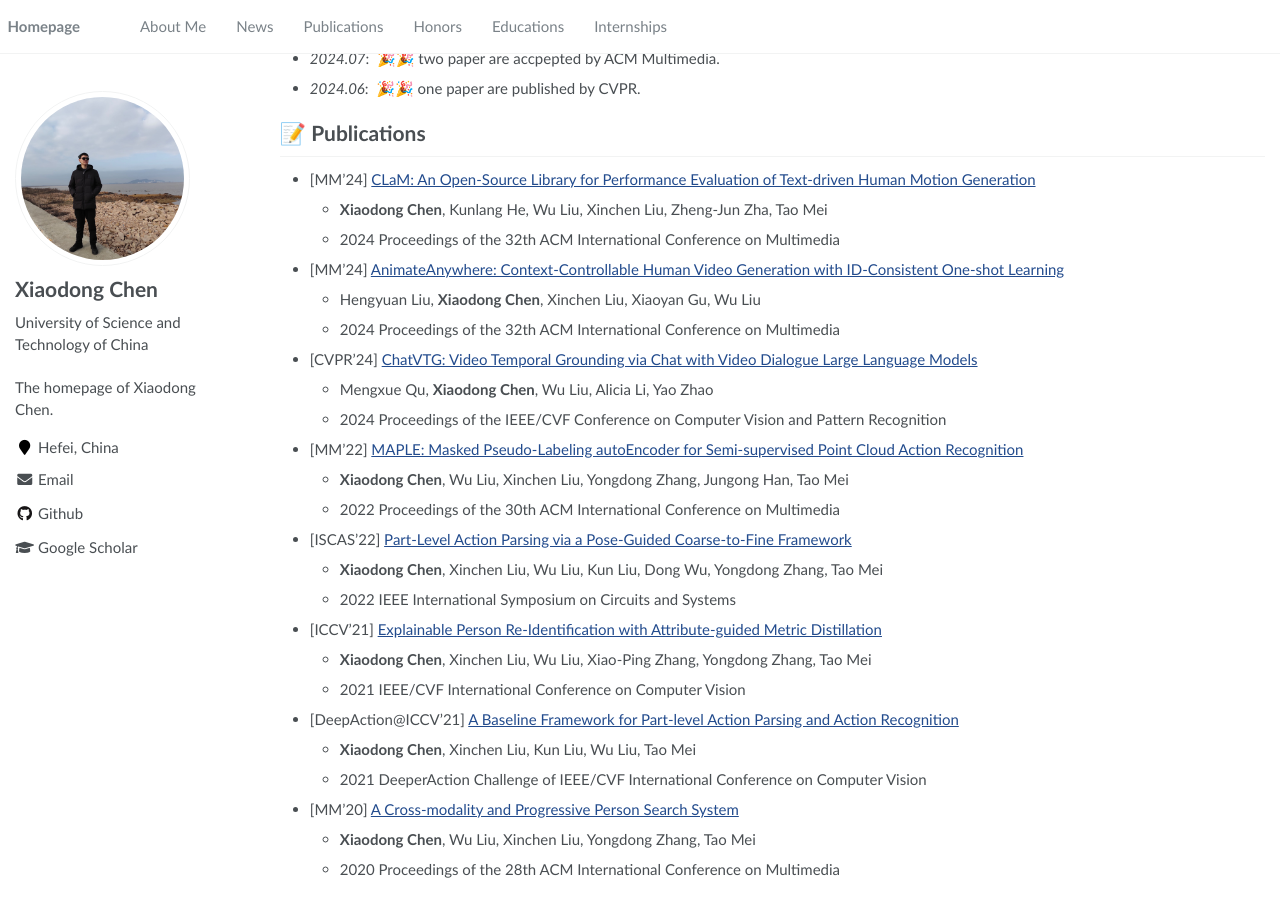
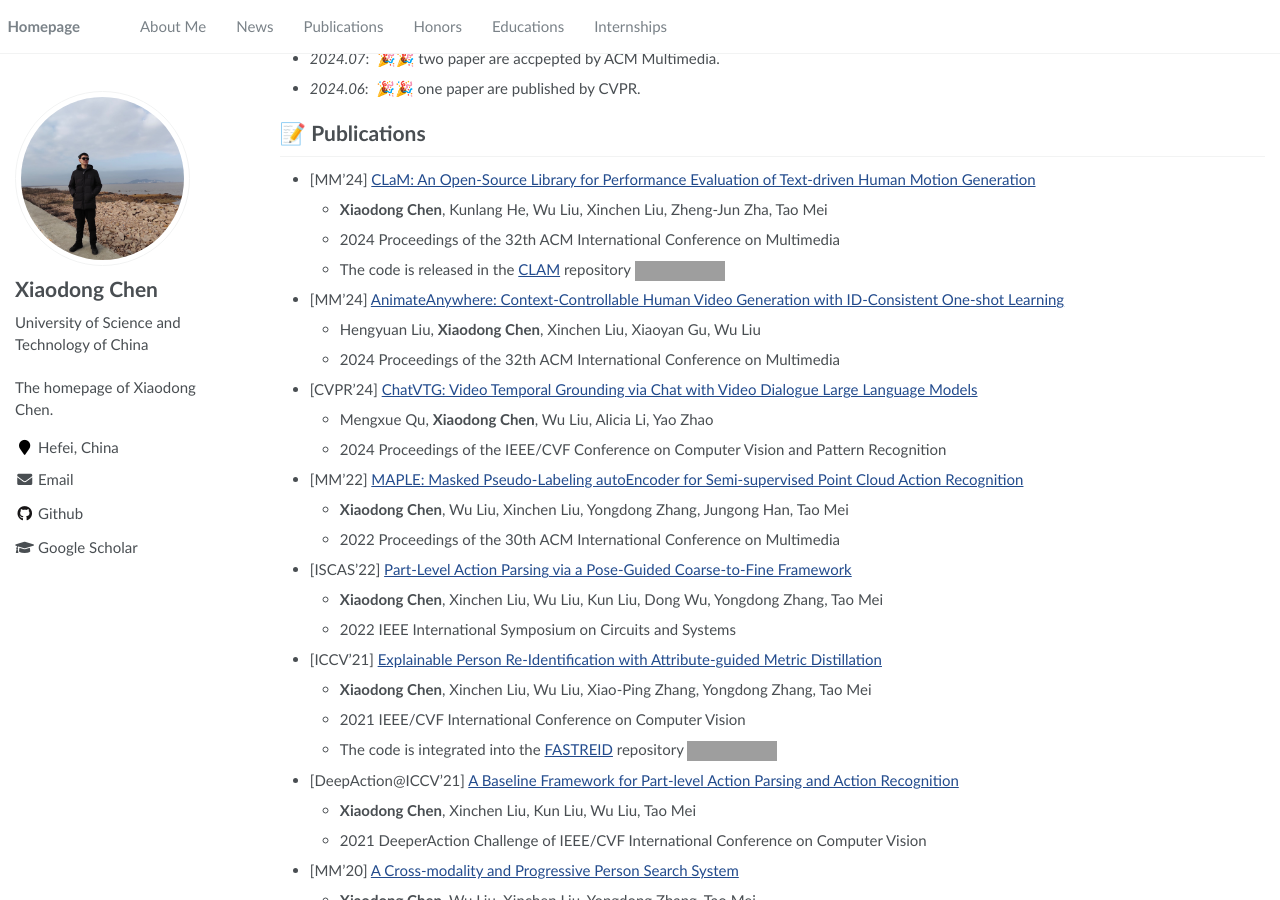
Before and after one commit to SheldongChen/SheldongChen.github.io, a Jekyll site: the page built from _pages/about.md, in a window 1280 px wide and 900 px high, scrolled down 218 px. Built offline with Jekyll 4.4.1, drawn with Linux system fonts in a browser that asks for light colours; grey boxes are pictures that could not be loaded.

Commit message:
Update about.md

```diff
--- a/_pages/about.md
+++ b/_pages/about.md
@@ -33,27 +33,39 @@ My research interests include multimedia computing, computer vision, and their a
 - [MM'24] [CLaM: An Open-Source Library for Performance Evaluation of Text-driven Human Motion Generation]()
   - **Xiaodong Chen**, Kunlang He, Wu Liu, Xinchen Liu, Zheng-Jun Zha, Tao Mei
   - 2024 Proceedings of the 32th ACM International Conference on Multimedia
+  - The code is released in the [CLAM](https://github.com/SheldongChen/CLaM) repository ![](https://img.shields.io/github/stars/SheldongChen/CLaM?color=green&style=social)
+
 - [MM'24] [AnimateAnywhere: Context-Controllable Human Video Generation with ID-Consistent One-shot Learning]()
   - Hengyuan Liu, **Xiaodong Chen**, Xinchen Liu, Xiaoyan Gu, Wu Liu
   - 2024 Proceedings of the 32th ACM International Conference on Multimedia
+
 - [CVPR'24] [ChatVTG: Video Temporal Grounding via Chat with Video Dialogue Large Language Models](https://openaccess.thecvf.com/content/CVPR2024W/PVUW/papers/Qu_ChatVTG_Video_Temporal_Grounding_via_Chat_with_Video_Dialogue_Large_CVPRW_2024_paper.pdf)
   - Mengxue Qu, **Xiaodong Chen**, Wu Liu, Alicia Li, Yao Zhao
   - 2024 Proceedings of the IEEE/CVF Conference on Computer Vision and Pattern Recognition
+
 - [MM'22] [MAPLE: Masked Pseudo-Labeling autoEncoder for Semi-supervised Point Cloud Action Recognition](https://arxiv.org/pdf/2209.00407)
   - **Xiaodong Chen**, Wu Liu, Xinchen Liu, Yongdong Zhang, Jungong Han, Tao Mei
   - 2022 Proceedings of the 30th ACM International Conference on Multimedia
+
 - [ISCAS'22] [Part-Level Action Parsing via a Pose-Guided Coarse-to-Fine Framework](https://arxiv.org/pdf/2203.04476)
   - **Xiaodong Chen**, Xinchen Liu, Wu Liu, Kun Liu, Dong Wu, Yongdong Zhang, Tao Mei
   - 2022 IEEE International Symposium on Circuits and Systems
+
 - [ICCV'21] [Explainable Person Re-Identification with Attribute-guided Metric Distillation](https://openaccess.thecvf.com/content/ICCV2021/papers/Chen_Explainable_Person_Re-Identification_With_Attribute-Guided_Metric_Distillation_ICCV_2021_paper.pdf) <span class='show_paper_citations' data='FZJ-fFYAAAAJ:u-x6o8ySG0sC'></span>
   - **Xiaodong Chen**, Xinchen Liu, Wu Liu, Xiao-Ping Zhang, Yongdong Zhang, Tao Mei
   - 2021 IEEE/CVF International Conference on Computer Vision
+  - The code is integrated into the [FASTREID](https://github.com/JDAI-CV/fast-reid) repository ![](https://img.shields.io/github/stars/JDAI-CV/fast-reid?color=green&style=social)
+
 - [DeepAction@ICCV'21] [A Baseline Framework for Part-level Action Parsing and Action Recognition](https://deeperaction.github.io/iccv21/report2/track3-top2.pdf)
   - **Xiaodong Chen**, Xinchen Liu, Kun Liu, Wu Liu, Tao Mei
   - 2021 DeeperAction Challenge of IEEE/CVF International Conference on Computer Vision
+
 - [MM'20] [A Cross-modality and Progressive Person Search System](http://xinchenliu.com/papers/2020_ACMMM_CPPS.pdf)
   - **Xiaodong Chen**, Wu Liu, Xinchen Liu, Yongdong Zhang, Tao Mei
   - 2020 Proceedings of the 28th ACM International Conference on Multimedia
+
+
+
 
 # 📝 Honors
 - *2024.08*, SIGMM Student Travel Grant Award.
```
